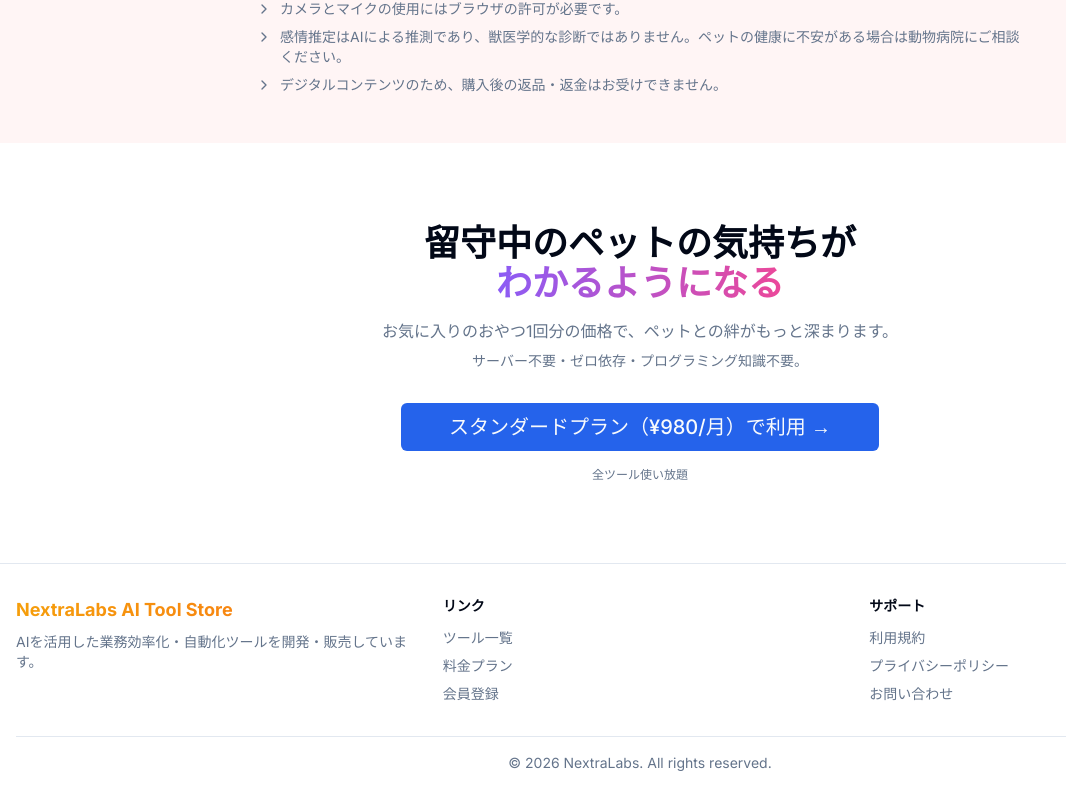
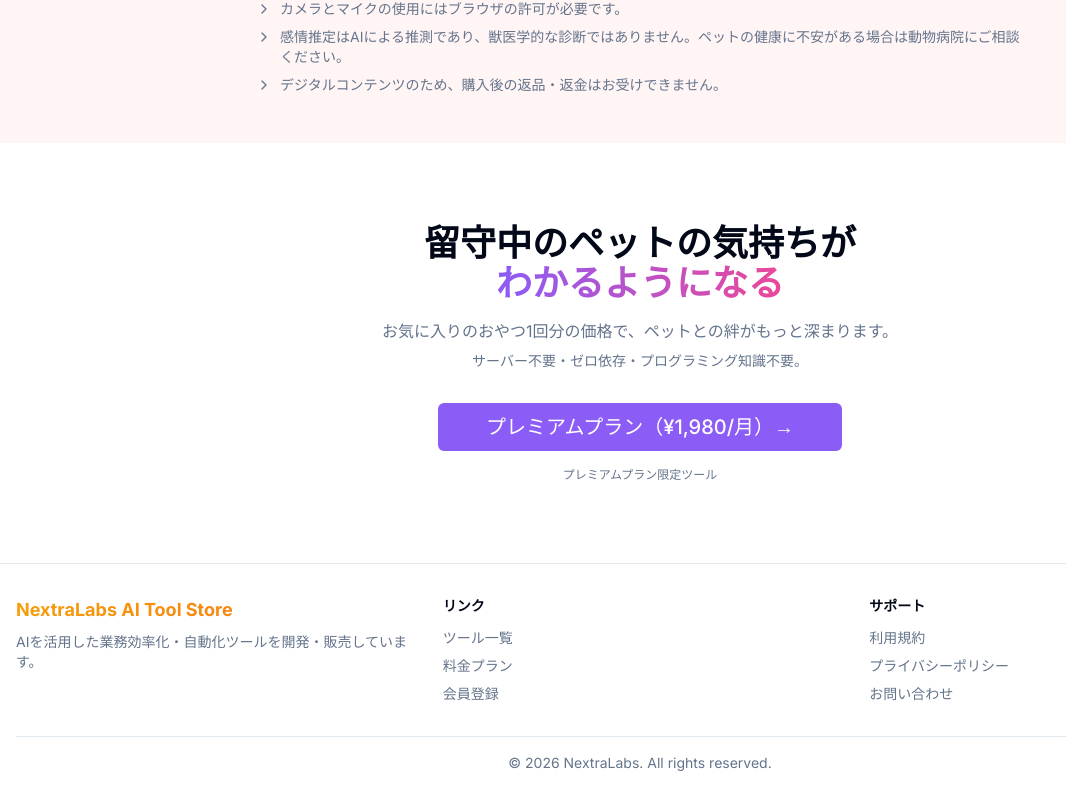
Before and after one commit to fyoneyone9-cyber/nextralabs-membership, a Next.js app: page /products/pet-translator in a window 1280 px wide. Shown: the part 5531-6336 px from the top of the page, without its empty margins (0-1066 px from the left). Built offline with nearby package versions, Linux system fonts and the light colour scheme; no server answers.

Commit message:
fix: pet-translator → premium, fix top page line break, premium count 4

```diff
--- a/src/app/page.tsx
+++ b/src/app/page.tsx
@@ -30,8 +30,7 @@ export default function HomePage() {
             </span>
           </h1>
           <p className="text-lg md:text-xl text-muted-foreground max-w-2xl mx-auto mb-8">
-            マーケティング、データ分析、業務効率化——あらゆる分野のAIツールが使い放題。
-            スタンダードプラン（¥980/月）で全ツール利用可能。
+            マーケティング、データ分析、業務効率化——あらゆる分野のAIツールが使い放題。スタンダードプラン（¥980/月）で全ツール利用可能。
           </p>
           <div className="flex flex-col sm:flex-row gap-4 justify-center">
             <Link href="/products">
--- a/src/app/products/page.tsx
+++ b/src/app/products/page.tsx
@@ -336,8 +336,8 @@ const funTools: Product[] = [
     subtitle: 'AI搭載ペット感情リアルタイム翻訳システム',
     description:
       '留守中のペットの動きと鳴き声をAIがリアルタイム解析。「寂しがっています」「お腹が空きました」と感情を日本語で翻訳して通知。',
-    price: '¥980/月',
-    priceNote: 'スタンダードプラン',
+    price: '¥1,980/月',
+    priceNote: 'プレミアムプラン',
     tags: ['HTML5', 'Web Audio API', 'AI', 'LINE通知'],
     icon: PawPrint,
     color: 'from-violet-500 to-pink-500',
@@ -490,7 +490,7 @@ export default function ProductsPage() {
           </div>
           <div className="w-px h-6 bg-border" />
           <div className="flex items-center gap-1.5">
-            <span className="font-bold text-2xl text-violet-500">3</span>
+            <span className="font-bold text-2xl text-violet-500">4</span>
             <span className="text-muted-foreground">プレミアム</span>
           </div>
         </div>
--- a/src/app/products/pet-translator/page.tsx
+++ b/src/app/products/pet-translator/page.tsx
@@ -560,10 +560,10 @@ export default function PetTranslatorPage() {
           <div className="flex flex-col items-center gap-4">
             <ToolLaunchButton productId="pet-translator" className="text-xl px-12 py-6 shadow-lg" />
             <Link href="/pricing">
-              <Button className="text-xl px-12 py-6">スタンダードプラン（¥980/月）で利用 →</Button>
+              <Button className="text-xl px-12 py-6 bg-violet-500 hover:bg-violet-600 text-white">プレミアムプラン（¥1,980/月）→</Button>
             </Link>
             <p className="text-xs text-muted-foreground">
-              全ツール使い放題
+              プレミアムプラン限定ツール
             </p>
           </div>
         </div>
```
